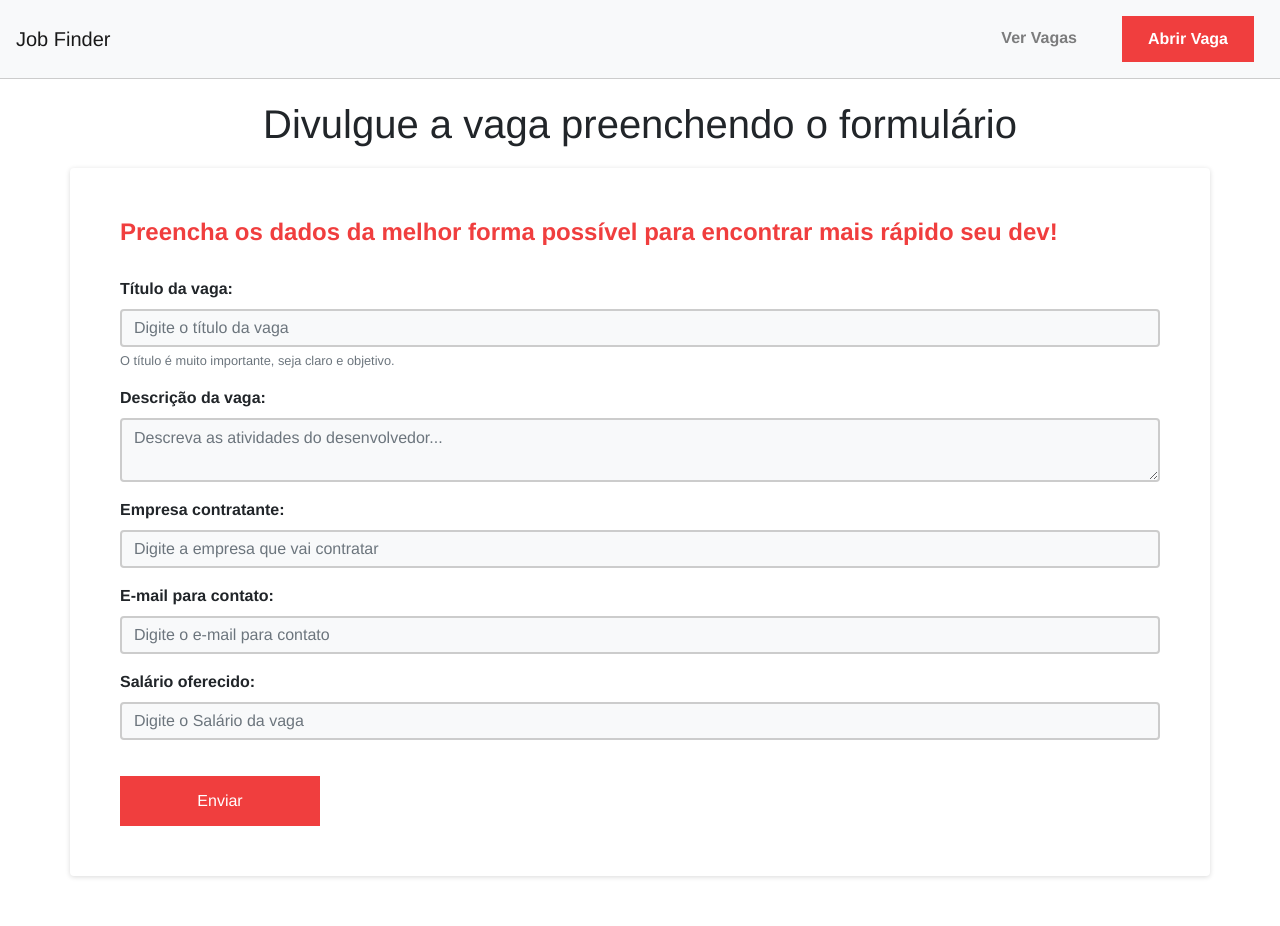
After one commit to dayannebugarim/job-finder, a Node server app: page /jobs/add in a window 1280 px wide. The commit adds this page. Run offline with Node 20, Linux system fonts and the light colour scheme; some libraries are stand-ins or nearby versions.

Commit message:
finalizando o projeto

```diff
--- a/public/css/styles.css
+++ b/public/css/styles.css
@@ -4,10 +4,6 @@
 }
 
 /* nav */
-nav {
-    display: flex;
-    justify-content: space-between;
-}
 .navbar {
     padding: 1rem;
     border-bottom: 1px solid #CCC;
@@ -19,8 +15,6 @@ nav {
 
 .nav-item {
     margin: 0 10px;
-    display: flex;
-    justify-content: flex-end;
 }
 
 .navbar-expand-lg .navbar-nav .nav-link {
@@ -35,7 +29,10 @@ nav {
     border-radius: 0;
 }
 
-.nav-link.btn.btn-primary:hover, #search-form button:hover, .list-group-item a:hover, #form-box button:hover {
+.nav-link.btn.btn-primary:hover,
+#search-form button:hover,
+.list-group-item a:hover,
+#form-box button:hover {
     background-color: #FFF;
     color: #F03E3E;
     border-color: #F03E3E;
@@ -64,15 +61,18 @@ nav {
 }
 
 /* form */
+
 #search-form {
     padding: 30px 100px;
 }
 
-#search-form .col-md-10, #search-form .col-md-2 {
+#search-form .col-md-10,
+#search-form .col-md-2 {
     padding: 0;
 }
 
-#search-form input, #search-form button {
+#search-form input,
+#search-form button {
     width: 100%;
     border-radius: 0;
     height: 50px;
@@ -86,6 +86,7 @@ nav {
 }
 
 /* lista */
+
 #jobs-container {
     padding: 0 100px;
     padding-bottom: 50px;
@@ -150,3 +151,175 @@ nav {
 .new-job .new-job-label {
     display: block;
 }
+
+/* add page */
+
+#add-form-container {
+    margin-top: 100px;
+}
+
+#form-box {
+    padding: 50px;
+    box-shadow: 0 1px 5px rgba(0, 0, 0, .15);
+    border-radius: 4px;
+    background-color: #FFF;
+    margin-bottom: 50px;
+}
+
+#add-form-container h1 {
+    margin-bottom: 20px;
+}
+
+#add-form-container h2 {
+    color: #F03E3E;
+    font-weight: bold;
+    font-size: 24px;
+    margin-bottom: 30px;
+}
+
+#add-form-container form label {
+    font-weight: bold;
+}
+
+#add-form-container form input,
+#add-form-container form textarea {
+    border: 2px solid #CCC;
+    background-color: #F8F9FA;
+}
+
+#form-box button {
+    height: 50px;
+    width: 200px;
+    background-color: #F03E3E;
+    border: 1px solid transparent;
+    border-radius: 0;
+    margin-top: 20px;
+}
+
+/* job-view */
+
+#job-view-container {
+    margin-top: 100px;
+}
+
+#job-view-container h1 {
+    margin-bottom: 30px;
+}
+
+#img-container {
+    margin-top: 20px;
+    margin-bottom: 30px;
+}
+
+#img-container img {
+    width: 100px;
+    border-radius: 50%;
+    border: 1px solid #212529;
+}
+
+.job-desc {
+    width: 60%;
+    margin-left: auto;
+    margin-right: auto;
+}
+
+.bold {
+    font-weight: bold;
+}
+
+.main-color {
+    color: #F03E3E;
+}
+
+.back-link {
+    border: 1px solid #F03E3E;
+    padding: 5px 10px;
+    transition: .5s;
+}
+
+.back-link:hover {
+    background-color: #F03E3E;
+    color: #FFF;
+    text-decoration: none;
+}
+
+/* responsivo */
+
+@media (max-width: 481px) {
+
+    /* navbar */
+    #navbarNav {
+        text-align: center;
+    }
+
+    /* home */
+    #top-container {
+        padding: 50px;
+        padding-top: 100px;
+    }
+
+    #main-title {
+        font-size: 2.2rem;
+    }
+
+    #main-subtitle {
+        font-size: 1.5rem;
+    }
+
+    #search-form {
+        padding: 0;
+    }
+
+    #jobs-container {
+        padding: 20px;
+    }
+
+    .list-group-item {
+        padding: 15px 85px;
+    }
+
+    .list-group-item h2 {
+        font-size: 1.2rem;
+        width: 80%;
+    }
+
+    .list-group-item img {
+        width: 50px;
+        left: 15px;
+        top: calc(50% - 25px);
+    }
+
+    .new-job .new-job-label {
+        display: none;
+    }
+
+    /* job view*/
+
+    .back-link {
+        margin-left: 30px;
+    }
+
+    #job-view-container p {
+        font-size: 1.3rem;
+    }
+
+    .job-desc {
+        width: 80%;
+    }
+
+    /* add view */
+
+    #form-box {
+        padding: 25px;
+    }
+
+    #form-box h2 {
+        font-size: 1rem;
+        text-align: center;
+    }
+
+    #form-box button {
+        width: 100%;
+    }
+
+}
--- a/routes/jobs.js
+++ b/routes/jobs.js
@@ -4,6 +4,19 @@ const Job = require('../models/Job');
 
 router.get('/test', (req, res) => {
     res.send('deu certo');
+})
+
+router.get('/view/:id', (req, res) => Job.findOne({
+        where: {id: req.params.id}
+    }).then(job => {
+        res.render('view', {
+            job
+        });
+    }).catch(err => console.log(err))
+);
+
+router.get('/add', (req, res) => {
+    res.render('add');
 })
 
 router.post('/add', (req, res) => {
--- /dev/null
+++ b/views/add.handlebars
@@ -0,0 +1,41 @@
+<div id="add-form-container" class="container">
+    <div class="row">
+        <div class="col-md-12">
+            <h1 class="text-center">Divulgue a vaga preenchendo o formulário</h1>
+        </div>
+        <div id="form-box" class="col-md-12">
+            <h2>Preencha os dados da melhor forma possível para encontrar mais rápido seu dev!</h2>
+            <form action="/jobs/add" method="POST">
+                <div class="form-group">
+                    <label for="title">Título da vaga:</label>
+                    <input type="text" class="form-control" id="title" name="title"
+                        placeholder="Digite o título da vaga" required>
+                    <small id="titleHelp" class="form-text text-muted">O título é muito importante, seja claro e
+                        objetivo.</small>
+                </div>
+                <div class="form-group">
+                    <label for="description">Descrição da vaga:</label>
+                    <textarea type="text" class="form-control" id="description" name="description"
+                        placeholder="Descreva as atividades do desenvolvedor..." required></textarea>
+                </div>
+                <div class="form-group">
+                    <label for="company">Empresa contratante:</label>
+                    <input type="text" class="form-control" id="company" name="company"
+                        placeholder="Digite a empresa que vai contratar" required>
+                </div>
+                <div class="form-group">
+                    <label for="email">E-mail para contato:</label>
+                    <input type="email" class="form-control" id="email" name="email"
+                        placeholder="Digite o e-mail para contato" required>
+                </div>
+                <div class="form-group">
+                    <label for="salary">Salário oferecido:</label>
+                    <input type="text" class="form-control" id="salary" name="salary"
+                        placeholder="Digite o Salário da vaga" required>
+                </div>
+                <input type="hidden" name="new_job" value="1">
+                <button type="submit" class="btn btn-primary">Enviar</button>
+            </form>
+        </div>
+    </div>
+</div>
--- /dev/null
+++ b/views/layouts/main.handlebars
@@ -0,0 +1,35 @@
+<!DOCTYPE html>
+<html lang="en">
+<head>
+  <meta charset="UTF-8">
+  <meta name="viewport" content="width=device-width, initial-scale=1.0">
+  <meta http-equiv="X-UA-Compatible" content="ie=edge">
+  <title>Job Finder</title>
+  <link rel="stylesheet" href="https://stackpath.bootstrapcdn.com/bootstrap/4.4.1/css/bootstrap.min.css" integrity="sha384-Vkoo8x4CGsO3+Hhxv8T/Q5PaXtkKtu6ug5TOeNV6gBiFeWPGFN9MuhOf23Q9Ifjh" crossorigin="anonymous">
+  <link rel="stylesheet" href="/css/styles.css">
+</head>
+<body>
+  <header>
+    <nav class="navbar fixed-top navbar-expand-lg navbar-light bg-light">
+      <a class="navbar-brand" href="/">Job Finder</a>
+      <button class="navbar-toggler" type="button" data-toggle="collapse" data-target="#navbarNav" aria-controls="navbarNav" aria-expanded="false" aria-label="Toggle navigation">
+        <span class="navbar-toggler-icon"></span>
+      </button>
+      <div class="collapse navbar-collapse" id="navbarNav">
+        <ul class="navbar-nav ml-auto">
+          <li class="nav-item">
+            <a class="nav-link" href="/">Ver Vagas</a>
+          </li>
+          <li class="nav-item">
+            <a class="nav-link btn btn-primary" href="/jobs/add">Abrir Vaga</a>
+          </li>
+        </ul>
+      </div>
+    </nav>
+  </header>
+  {{{ body }}}
+  <script src="https://code.jquery.com/jquery-3.4.1.slim.min.js" integrity="sha384-J6qa4849blE2+poT4WnyKhv5vZF5SrPo0iEjwBvKU7imGFAV0wwj1yYfoRSJoZ+n" crossorigin="anonymous"></script>
+  <script src="https://cdn.jsdelivr.net/npm/popper.js@1.16.0/dist/umd/popper.min.js" integrity="sha384-Q6E9RHvbIyZFJoft+2mJbHaEWldlvI9IOYy5n3zV9zzTtmI3UksdQRVvoxMfooAo" crossorigin="anonymous"></script>
+  <script src="https://stackpath.bootstrapcdn.com/bootstrap/4.4.1/js/bootstrap.min.js" integrity="sha384-wfSDF2E50Y2D1uUdj0O3uMBJnjuUD4Ih7YwaYd1iqfktj0Uod8GCExl3Og8ifwB6" crossorigin="anonymous"></script>
+</body>
+</html>
```
Also changed, not shown: add.html (added, +69 -0 lines), app.js (+40 -1 lines), views/index.handlebars (added, +38 -0 lines), views/view.handlebars (added, +18 -0 lines), db/app.db.
